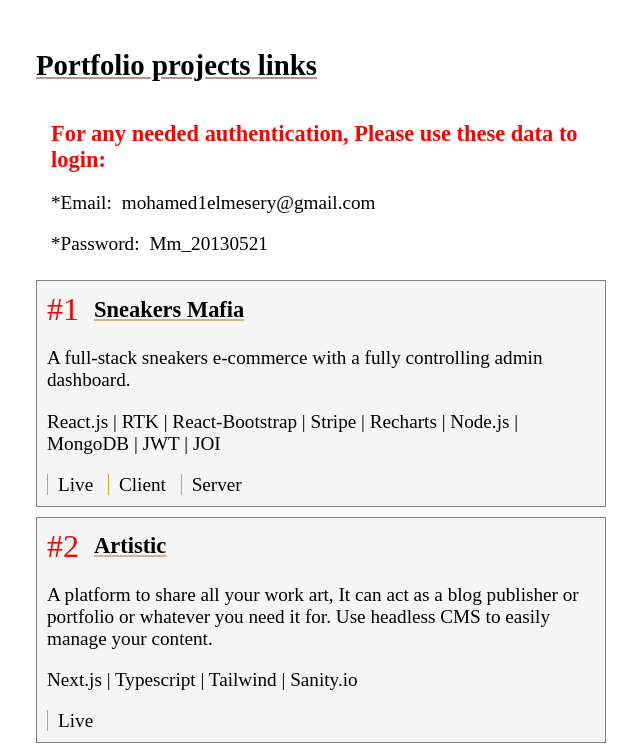
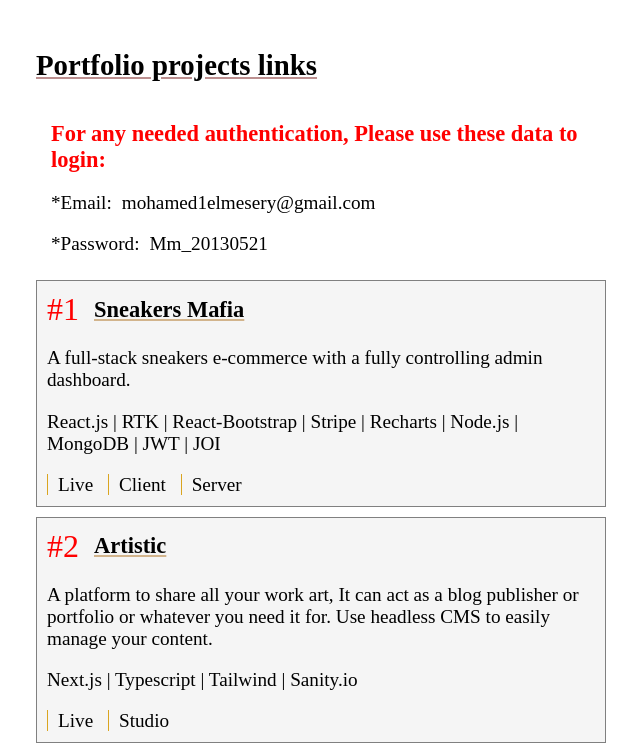
Before and after one commit to melmesery/LINKS, a plain HTML site: page index.html in a window 1280 px wide. Shown: the top 750 px of the page, without its empty margins (319-959 px from the left). Drawn offline with Linux system fonts and the light colour scheme; a web font is replaced by a local one.

Commit message:
Update index.html

```diff
--- a/index.html
+++ b/index.html
@@ -57,6 +57,7 @@
       </p>
       <p>Next.js | Typescript | Tailwind | Sanity.io</p>
       <a href="https://artistic-kappa.vercel.app/" target="_blank">Live</a>
+      <a href="https://artistic.sanity.studio/structure" target="_blank">Studio</a>
     </div>
 
     <div class="project_card">
```
